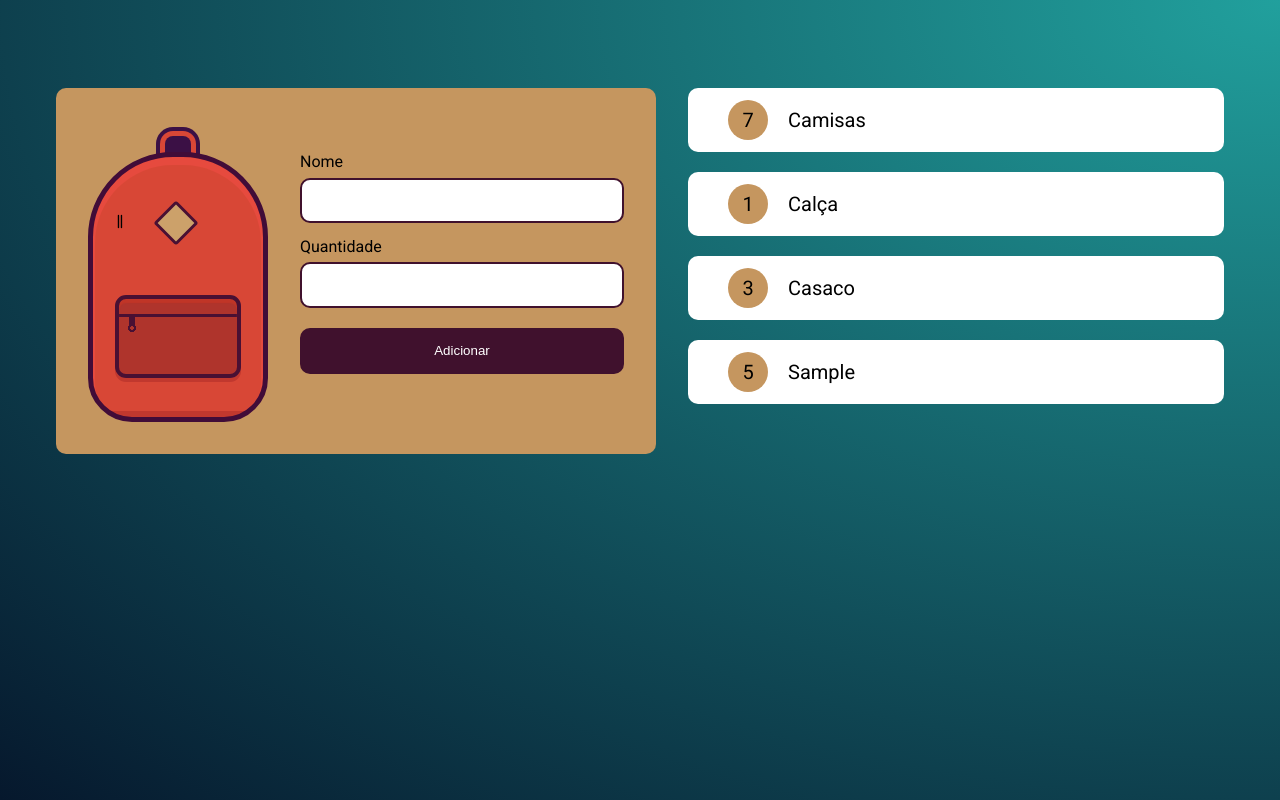
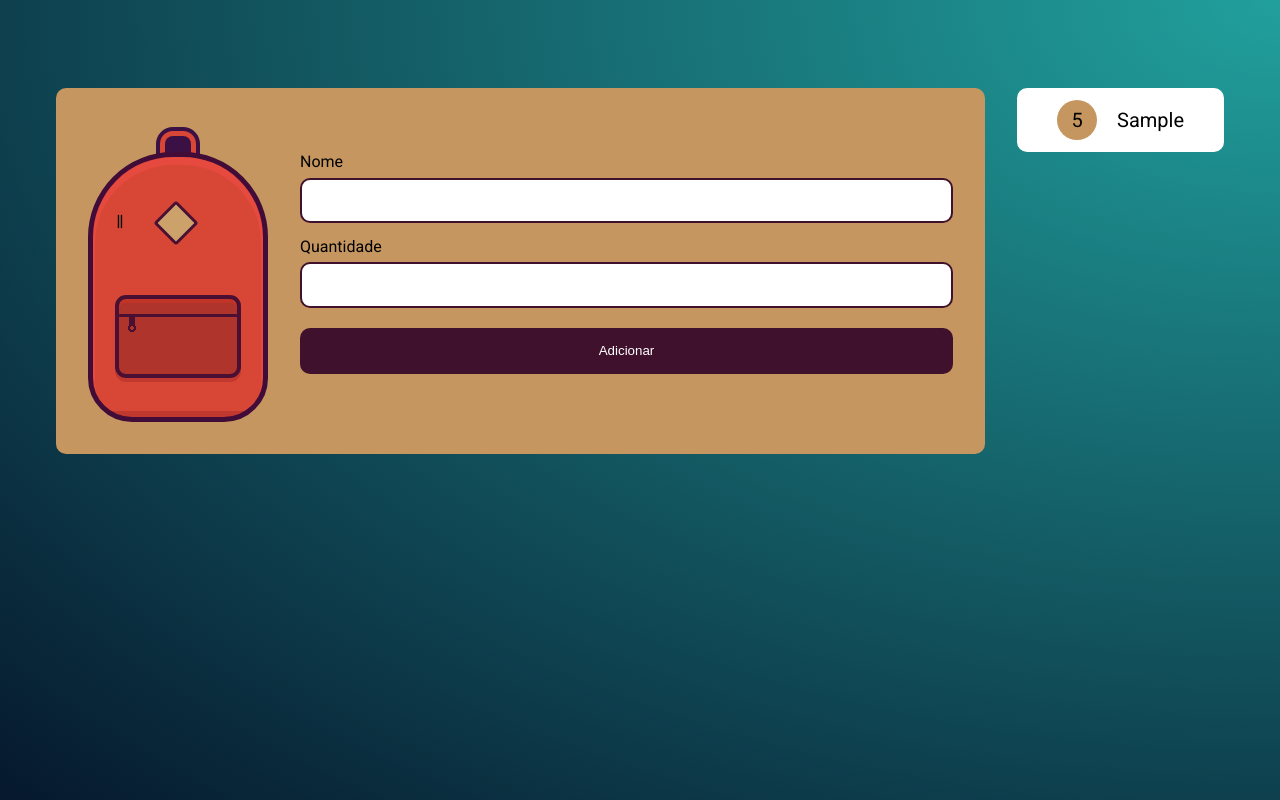
Before and after one commit to paulohmoreira/learning-js, a plain HTML site: page mochila-de-viagem/index.html in a window 1280 px wide. Both pictures are taken after typing "Sample", "5" into the empty fields and a click on the input "Adicionar". Drawn offline with Linux system fonts and the light colour scheme.

Commit message:
verificando se item existe

```diff
--- a/mochila-de-viagem/index.html
+++ b/mochila-de-viagem/index.html
@@ -28,11 +28,7 @@
         </form>
       </div>
 
-      <ul class="lista" id="lista">
-        <li class="item"><strong>7</strong>Camisas</li>
-        <li class="item"><strong>1</strong>Calça</li>
-        <li class="item"><strong>3</strong>Casaco</li>
-      </ul>
+      <ul class="lista" id="lista"></ul>
     </main>
   </body>
 </html>
--- a/mochila-de-viagem/js/main.js
+++ b/mochila-de-viagem/js/main.js
@@ -10,14 +10,26 @@ form.addEventListener('submit', (e) => {
   let nome = e.target.elements['nome'];
   let quantidade = e.target.elements['quantidade'];
 
+  const existe = itens.find((element) => element.nome === nome.value);
+
   const itemAtual = {
     nome: nome.value,
     quantidade: quantidade.value,
   };
 
-  criaElemento(itemAtual);
+  if (existe) {
+    itemAtual.id = existe.id;
 
-  itens.push(itemAtual);
+    atualizaElemento(itemAtual);
+
+    itens[existe.id] = itemAtual;
+  } else {
+    itemAtual.id = itens.length;
+
+    criaElemento(itemAtual);
+
+    itens.push(itemAtual);
+  }
 
   localStorage.setItem('itens', JSON.stringify(itens));
 
@@ -31,9 +43,15 @@ function criaElemento(item) {
 
   const numeroItem = document.createElement('strong');
   numeroItem.innerHTML = item.quantidade;
+  numeroItem.dataset.id = item.id;
 
   novoItem.appendChild(numeroItem);
   novoItem.innerHTML += item.nome;
 
   lista.appendChild(novoItem);
 }
+
+function atualizaElemento(item) {
+  document.querySelector('[data-id="' + item.id + '"]').innerHTML =
+    item.quantidade;
+}
```
